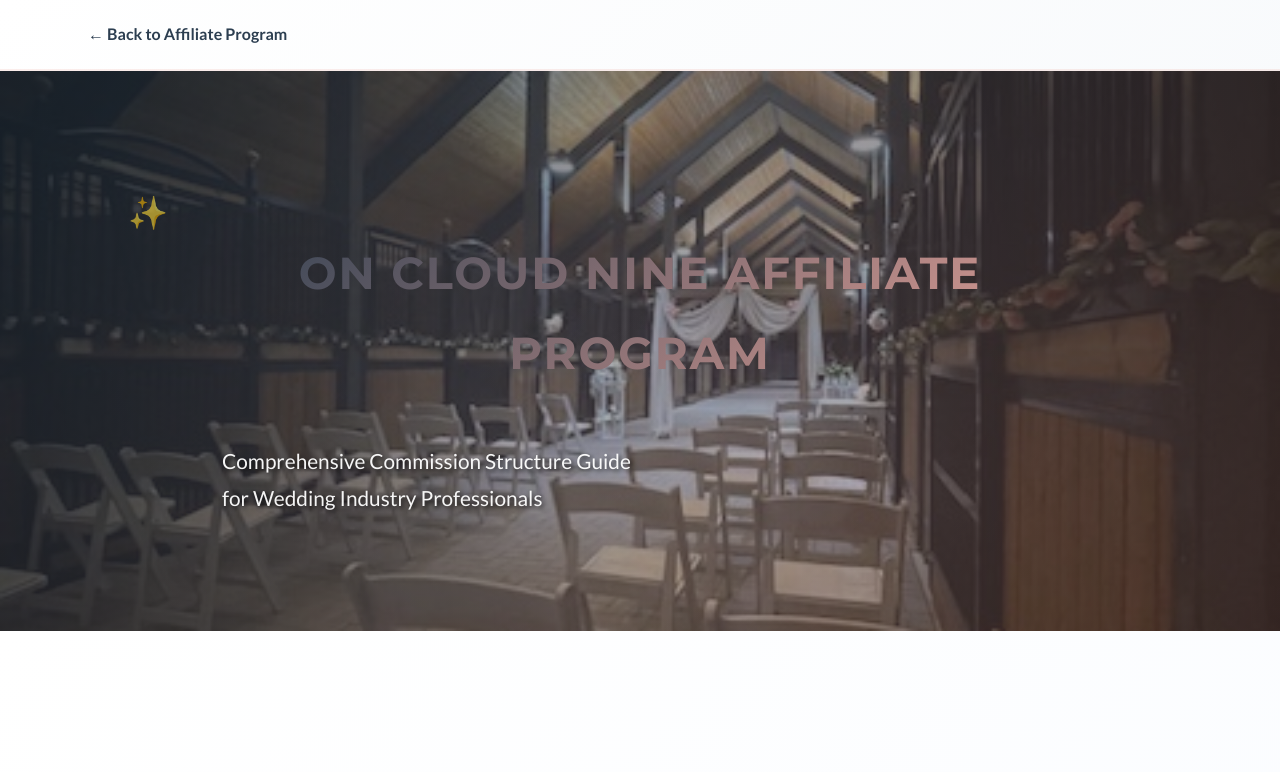
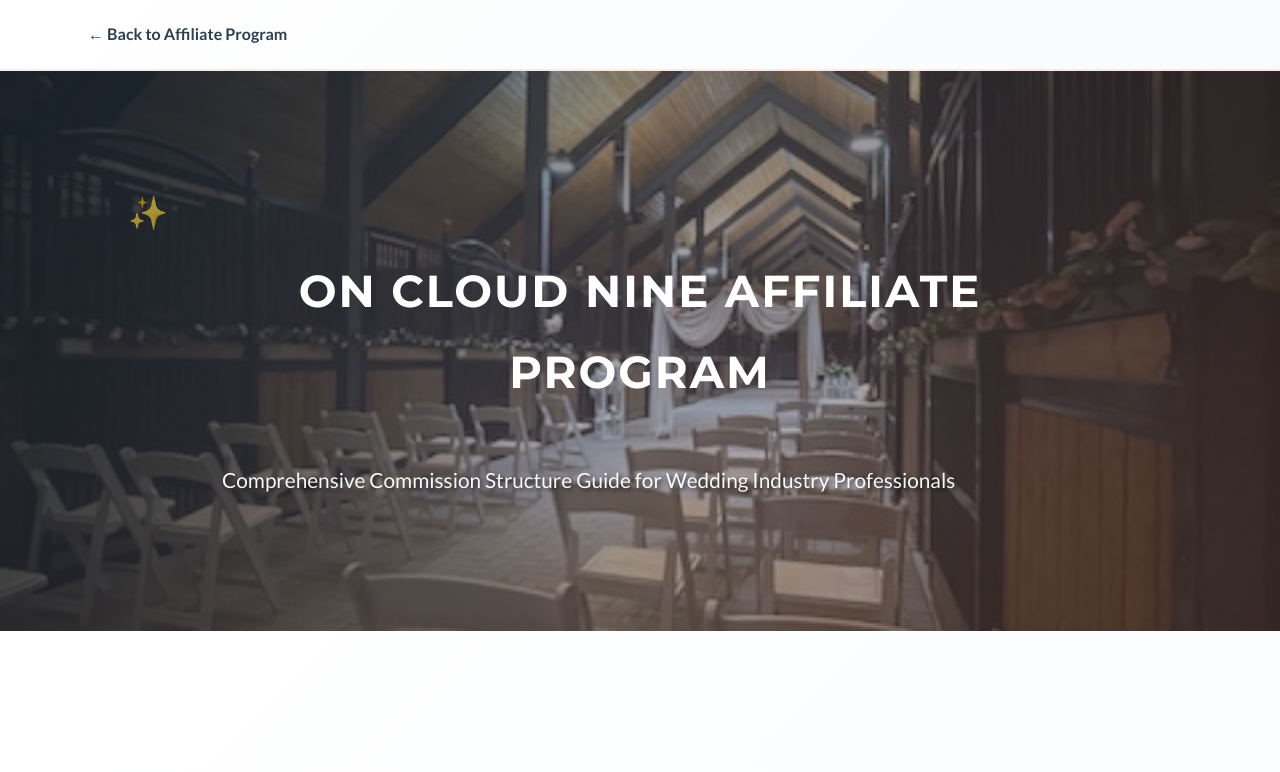
Before and after one commit to stivizi/affiliatesoncloudnine, a plain HTML site: page affiliate_commission_guide.html in a window 1280 px wide. Shown: the top 772 px of the page. Drawn offline with Linux system fonts and the light colour scheme.

Commit message:
Update h1 hero text to white color with commented gradient properties

```diff
--- a/affiliate_commission_guide.html
+++ b/affiliate_commission_guide.html
@@ -41,10 +41,11 @@
         h1 {
             font-size: 2.8rem;
             padding: 48px 0 24px 0;
-            background: linear-gradient(135deg, #2c3e50 0%, #e8a399 100%);
+            /* background: linear-gradient(135deg, #2c3e50 0%, #e8a399 100%); */
             -webkit-background-clip: text;
-            -webkit-text-fill-color: transparent;
-            background-clip: text;
+            /* -webkit-text-fill-color: transparent; */
+            /* background-clip: text; */
+            color: white;
             letter-spacing: 2px;
         }
 
@@ -680,7 +681,7 @@
     <section class="hero">
         <div class="hero-content">
             <h1>On Cloud Nine Affiliate Program</h1>
-            <p>Comprehensive Commission Structure Guide<br>for Wedding Industry Professionals</p>
+            <p>Comprehensive Commission Structure Guide for Wedding Industry Professionals</p>
         </div>
     </section>
 
```
